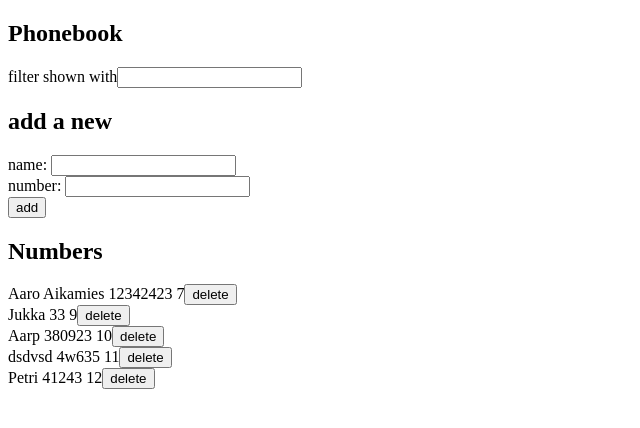
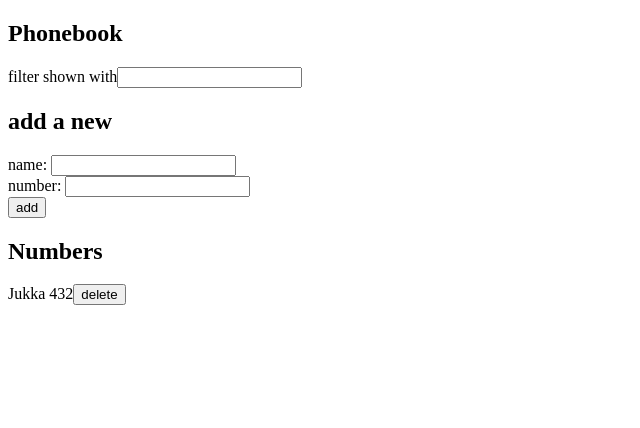
Before and after one commit to petrijuhanii/petrijuhanii, a React (Create React App) app in the folder osa2/puhelinluettelo/: page / in a window 1280 px wide. Shown: the top 428 px of the page, without its empty margins (0-640 px from the left). Built offline with nearby package versions, Linux system fonts and the light colour scheme; data requests are answered from the project's data file.

Commit message:
osa 2.20 kaikki valmista

```diff
--- a/osa2/puhelinluettelo/db.json
+++ b/osa2/puhelinluettelo/db.json
@@ -1,29 +1,9 @@
 {
   "persons": [
     {
-      "name": "Aaro Aikamies",
-      "number": "12342423",
-      "id": 7
-    },
-    {
       "name": "Jukka",
-      "number": "33",
-      "id": 9
-    },
-    {
-      "name": "Aarp",
-      "number": "380923",
-      "id": 10
-    },
-    {
-      "name": "dsdvsd",
-      "number": "4w635",
-      "id": 11
-    },
-    {
-      "name": "Petri",
-      "number": "41243",
-      "id": 12
+      "number": "432",
+      "id": 1
     }
   ]
 }
--- a/osa2/puhelinluettelo/src/App.js
+++ b/osa2/puhelinluettelo/src/App.js
@@ -4,7 +4,7 @@ import noteService from './services/notes'
 const Person = ({person, deletePerson}) => {
   return (
     <div>
-      {person.name} {person.number} {person.id}
+      {person.name} {person.number}
       <button onClick={deletePerson}> delete</button>
     </div>
   )
@@ -27,17 +27,33 @@ const PersonForm = (props) => {
     }
     const found = props.persons.some(item => item.name === props.newName);
     if(found){
-      const person = props.persons.find(item => item.name === props.newName);
-      const changedNumber = { ...person, number : props.newNumber }
       if (window.confirm(`${props.newName} is already added to phonebook, replace the old number with a new one?`)){
+        const person = props.persons.find(item => item.name === props.newName);
+        const changedPerson = { ...person, number: props.newNumber }
         noteService
-          .update(person.id, changedNumber).then(returnedPerson => {
-            props.setPersons(props.persons.map(p => p.id !== person.id ? person : returnedPerson))
+          .update(person.id, changedPerson)
+          .then(returnedPerson => {
+            props.setPersons(props.persons.map(p => p.id !== person.id ? p : returnedPerson))
             props.setNewName('')
-        props.setNewNumber('')
-    })
-      }
-      window.location.reload()
+            props.setNewNumber('')
+            props.setSuccesMessage(`${props.newName} number changed`)
+              setTimeout(() => {
+              props.setSuccesMessage(null)
+              }, 2000)
+          })
+          .catch(error => {
+            props.setErrorMessage(
+              `Information of ${person.name} has already been removed from server`
+            )
+            setTimeout(() => {
+              props.setErrorMessage(null)
+            }, 2000)
+            props.setPersons(props.persons.filter(n => n.id !== props.id))
+          })
+          }
+
+
+
     }
     else{
       noteService
@@ -47,6 +63,10 @@ const PersonForm = (props) => {
         props.setNewName('')
         props.setNewNumber('')
       })
+      props.setSuccesMessage(`Added ${props.newName}`)
+          setTimeout(() => {
+            props.setSuccesMessage(null)
+          }, 2000)
     }
   }
   return (
@@ -64,12 +84,38 @@ const PersonForm = (props) => {
   )
 }
 
+const ErrorNotification = ({ errorMessage }) => {
+  if (errorMessage === null) {
+    return null
+  }
+
+  return (
+    <div className="error">
+      {errorMessage}
+    </div>
+  )
+}
+
+const SuccesNotification = ({ succesMessage }) => {
+  if (succesMessage === null) {
+    return null
+  }
+
+  return (
+    <div className="succes">
+      {succesMessage}
+    </div>
+  )
+}
+
 const App = () => {
   const [persons, setPersons] = useState([])
   const [newName, setNewName] = useState('')
   const [newNumber, setNewNumber] = useState('')
   const [newFilter, setNewFilter] = useState('')
   const [showAll, setShowAll] = useState(true)
+  const [errorMessage, setErrorMessage] = useState(null)
+  const [succesMessage, setSuccesMessage] = useState(null)
 
   useEffect(() => {
     noteService
@@ -101,19 +147,21 @@ const App = () => {
     }
   }
 
-  const deletePerson = id => {
+  const deletePerson = (id, name) => {
+    return () =>{
     if (window.confirm("Do you really want to delete?")) {
       noteService
       .deleteId(id)
-        .then(deletedP => {
-        setPersons(persons.map(person => person.id !== id ? person : deletedP))
+        .then(() => {
+        setPersons(persons.filter(person => person.id !== id))
       })
-      window.location.reload()
+      setSuccesMessage(`Deleted ${name}`)
+          setTimeout(() => {
+            setSuccesMessage(null)
+          }, 2000)
     }
-
-
   }
-
+  }
   const personsToShow = showAll
   ? persons
   : persons.filter(person => person.name.toLowerCase().includes(newFilter))
@@ -122,15 +170,18 @@ const App = () => {
   return (
     <div>
       <h2>Phonebook</h2>
+      <SuccesNotification succesMessage={succesMessage}/>
+      <ErrorNotification errorMessage={errorMessage}/>
       <Filter value={newFilter} onChange={handleFilterChange}/>
       <h2>add a new</h2>
       <PersonForm newName={newName} onChangeName={handleNameChange}
       newNumber={newNumber} onChangeNumber={handleNumberChange}
       persons={persons} setPersons={setPersons} setNewName={setNewName}
-      setNewNumber={setNewNumber}/>
+      setNewNumber={setNewNumber} setSuccesMessage={setSuccesMessage}
+      setErrorMessage={setErrorMessage}/>
       <h2>Numbers</h2>
       {personsToShow.map(person =>
-        <Person key={person.name} person={person} deletePerson={() => deletePerson(person.id)}/>)}
+        <Person key={person.id} person={person} deletePerson={deletePerson(person.id, person.name)} />)}
     </div>
   )
 
--- /dev/null
+++ b/osa2/puhelinluettelo/src/index.css
@@ -0,0 +1,20 @@
+.error {
+    color: red;
+    background: lightgrey;
+    font-size: 20px;
+    border-style: solid;
+    border-radius: 5px;
+    padding: 10px;
+    margin-bottom: 10px;
+  }
+
+  .succes {
+    color: green;
+    background: lightgrey;
+    font-size: 20px;
+    border-style: solid;
+    border-radius: 5px;
+    padding: 10px;
+    margin-bottom: 10px;
+  }
+  .hidden { display:none; }
--- a/osa2/puhelinluettelo/src/index.js
+++ b/osa2/puhelinluettelo/src/index.js
@@ -1,5 +1,6 @@
 import React from 'react'
 import ReactDOM from 'react-dom/client'
+import './index.css'
 
 import App from './App'
 
```
